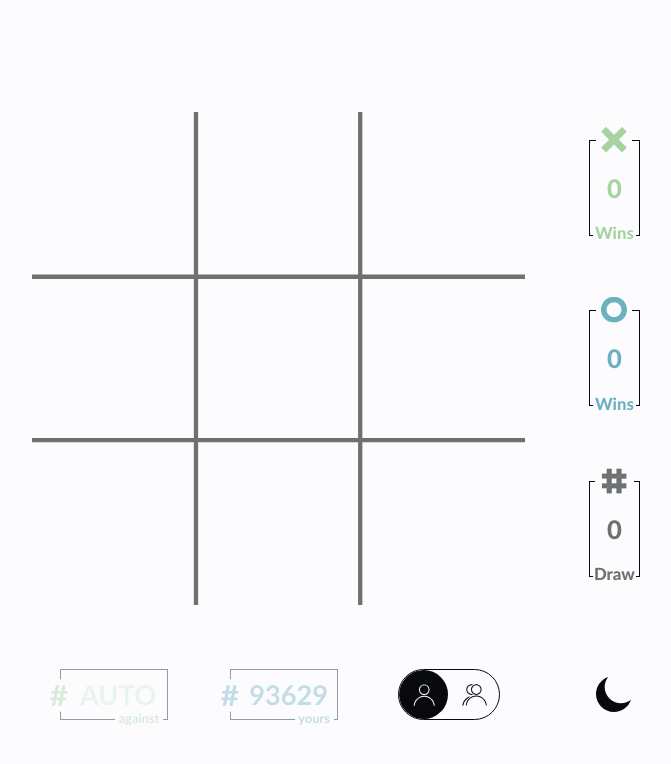
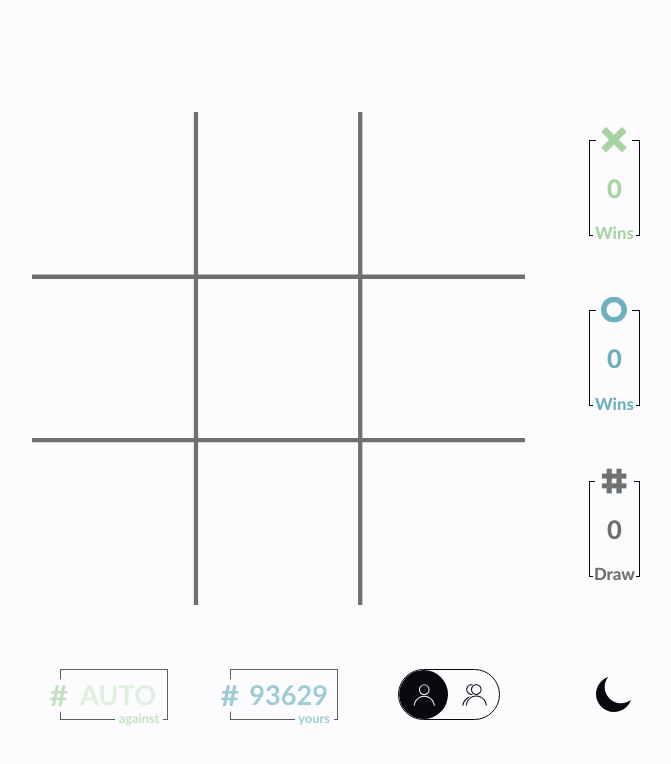
Before and after one commit to HediMuhamad/tica-taca-toe, a Next.js app: page / in a window 1280 px wide. Shown: the top 764 px of the page, without its empty margins (320-991 px from the left). Built offline with nearby package versions, Linux system fonts and the light colour scheme.

Commit message:
Id text-fields will be disabled when user will be in game or singlePlayer mode.

```diff
--- a/components/id-component/id-component.js
+++ b/components/id-component/id-component.js
@@ -2,12 +2,16 @@ import styles from '../../styles/id-component.module.scss'
 import { useEffect, useState, useContext } from 'react';
 import { SocketContext } from '../../context/socketContext';
 import { ACTIONS } from "../../utils/enums";
+import { AppContext } from '../../context/appContext';
 
 const IdComponent = (props) => {
 
 	const socket = useContext(SocketContext);
+	const { props: { isIdle } } = useContext(AppContext);
 	const { name, value, setValue, markerType, playingMode } = props;
-	const [isDisabled, setIsDisabled] = useState(null);
+
+	const [isTextfieldDisabled, setIsTextfieldDisabled] = useState(null);
+	const [isOverAllDisabled, setIsOverAllDisabled] = useState(false);
 
 	const valueHandler = (event) => {
 		let value = event.target.value;
@@ -28,15 +32,19 @@ const IdComponent = (props) => {
 	}
 
 	useEffect(()=>{
-		setIsDisabled(name==='yours' ? true : false)
-	}, [name])
+		setIsTextfieldDisabled(!isIdle || name==='yours' ? true : false)
+	}, [name, isIdle])
+
+	useEffect(()=>{
+		setIsOverAllDisabled(!isIdle || playingMode==="singlePlayer")
+	}, [isIdle, playingMode])
 
 	return(
-		<div className={styles.idField} idtype={markerType} playingmode={playingMode}>
+		<div className={styles.idField} idtype={markerType} is-disabled={isOverAllDisabled+""} >
 			<div className={styles.hashSymbol}>#</div>
 			<div className={styles.borderContainer}>
 				<div className={styles.idValueContainer}>
-					<input  disabled={isDisabled} type="text" maxLength="5"
+					<input  disabled={isTextfieldDisabled} type="text" maxLength="5"
 							placeholder={'AUTO'} className={styles.idValue} value={value}
 							onChange={valueHandler} onKeyDownCapture={onKeyDownCaptureHandler} />
 				</div>
--- a/styles/id-component.module.scss
+++ b/styles/id-component.module.scss
@@ -48,8 +48,8 @@
 		}
 	}
 
-	&[playingmode="singlePlayer"]{
-		opacity: 0.4;
+	&[is-disabled="true"]{
+		opacity: 0.65;
 		pointer-events: none;
 	}
 
```
